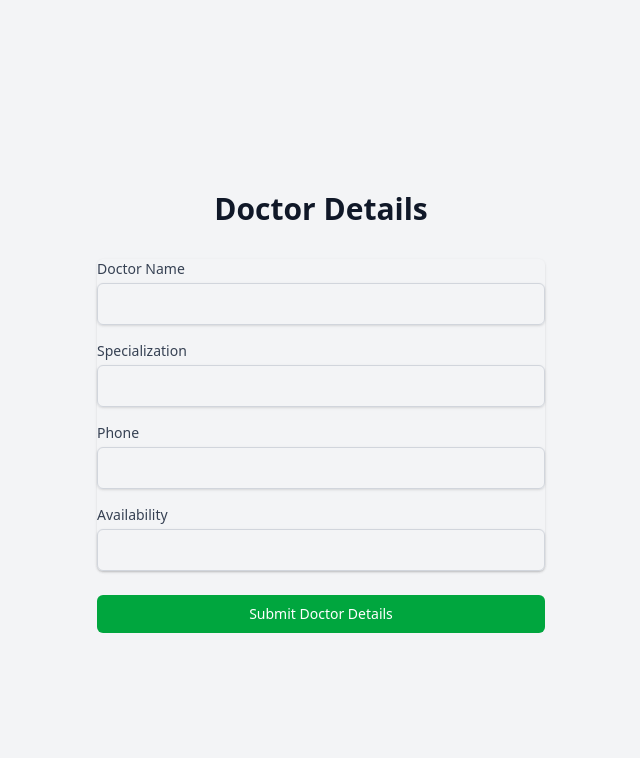
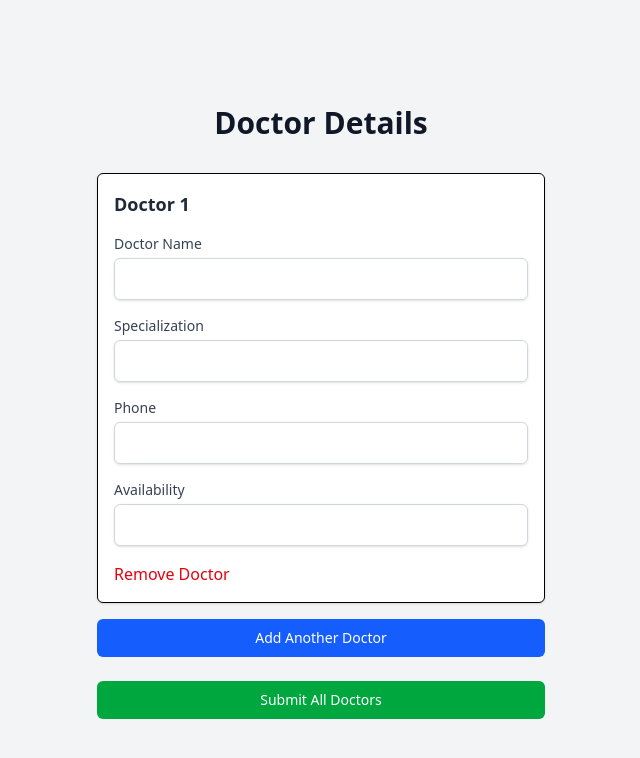
Before and after one commit to AsmiVats/Health-Hack, a React (Vite) app in the folder Frontend/: page /doctor-form in a window 1280 px wide. Shown: the top 758 px of the page, without its empty margins (319-959 px from the left). Built offline with nearby package versions, Linux system fonts and the light colour scheme.

Commit message:
feat: enhance DoctorForm component to support multiple doctor entries

```diff
--- a/Frontend/src/components/DoctorForm.jsx
+++ b/Frontend/src/components/DoctorForm.jsx
@@ -1,95 +1,143 @@
-import React, { useState } from "react";
+import { useState } from "react";
 
 const DoctorForm = () => {
-  const [formData, setFormData] = useState({
-    name: "",
-    specialization: "",
-    phone: "",
-    availability: "",
-  });
+  const [doctors, setDoctors] = useState([
+    { name: "", specialization: "", phone: "", availability: "" },
+  ]);
 
-  const handleChange = (e) => {
+  const handleChange = (index, e) => {
     const { name, value } = e.target;
-    setFormData((prevState) => ({ ...prevState, [name]: value }));
+    const updatedDoctors = [...doctors];
+    updatedDoctors[index][name] = value;
+    setDoctors(updatedDoctors);
+  };
+
+  const handleAddDoctor = () => {
+    setDoctors([
+      ...doctors,
+      { name: "", specialization: "", phone: "", availability: "" },
+    ]);
+  };
+
+  const handleRemoveDoctor = (index) => {
+    const updatedDoctors = doctors.filter((_, i) => i !== index);
+    setDoctors(updatedDoctors);
   };
 
   const handleSubmit = (e) => {
     e.preventDefault();
-    console.log("Doctor Form Data:", formData);
+    console.log("Doctors Data:", doctors);
   };
 
   return (
     <div className="min-h-screen bg-gray-100 flex items-center justify-center py-12 px-4 sm:px-6 lg:px-8">
       <div className="max-w-md w-full space-y-8">
         <div>
-          <h2 className="mt-6 text-center text-3xl font-extrabold text-gray-900">Doctor Details</h2>
+          <h2 className="mt-6 text-center text-3xl font-extrabold text-gray-900">
+            Doctor Details
+          </h2>
         </div>
         <form className="mt-8 space-y-6" onSubmit={handleSubmit}>
-          <div className="rounded-md shadow-sm space-y-4">
+          {doctors.map((doctor, index) => (
+            <div
+              key={index}
+              className="rounded-md shadow-sm space-y-4 border p-4 mb-4 bg-white"
+            >
+              <h3 className="text-lg font-semibold text-gray-800">
+                Doctor {index + 1}
+              </h3>
               <div className="mb-4">
-              <label htmlFor="name" className="block text-sm font-medium text-gray-700 mb-1">
+                <label
+                  htmlFor={`name-${index}`}
+                  className="block text-sm font-medium text-gray-700 mb-1"
+                >
                   Doctor Name
                 </label>
                 <input
                   type="text"
                   name="name"
-                id="name"
-                value={formData.name}
-                onChange={handleChange}
+                  id={`name-${index}`}
+                  value={doctor.name}
+                  onChange={(e) => handleChange(index, e)}
                   required
                   className="w-full px-3 py-2 border border-gray-300 rounded-md shadow-sm focus:outline-none focus:ring-2 focus:ring-blue-500 focus:border-blue-500"
                 />
               </div>
               <div className="mb-4">
-              <label htmlFor="specialization" className="block text-sm font-medium text-gray-700 mb-1">
+                <label
+                  htmlFor={`specialization-${index}`}
+                  className="block text-sm font-medium text-gray-700 mb-1"
+                >
                   Specialization
                 </label>
                 <input
                   type="text"
                   name="specialization"
-                id="specialization"
-                value={formData.specialization}
-                onChange={handleChange}
+                  id={`specialization-${index}`}
+                  value={doctor.specialization}
+                  onChange={(e) => handleChange(index, e)}
                   required
                   className="w-full px-3 py-2 border border-gray-300 rounded-md shadow-sm focus:outline-none focus:ring-2 focus:ring-blue-500 focus:border-blue-500"
                 />
               </div>
               <div className="mb-4">
-              <label htmlFor="phone" className="block text-sm font-medium text-gray-700 mb-1">
+                <label
+                  htmlFor={`phone-${index}`}
+                  className="block text-sm font-medium text-gray-700 mb-1"
+                >
                   Phone
                 </label>
                 <input
                   type="tel"
                   name="phone"
-                id="phone"
-                value={formData.phone}
-                onChange={handleChange}
+                  id={`phone-${index}`}
+                  value={doctor.phone}
+                  onChange={(e) => handleChange(index, e)}
                   required
                   className="w-full px-3 py-2 border border-gray-300 rounded-md shadow-sm focus:outline-none focus:ring-2 focus:ring-blue-500 focus:border-blue-500"
                 />
               </div>
               <div className="mb-4">
-              <label htmlFor="availability" className="block text-sm font-medium text-gray-700 mb-1">
+                <label
+                  htmlFor={`availability-${index}`}
+                  className="block text-sm font-medium text-gray-700 mb-1"
+                >
                   Availability
                 </label>
                 <input
                   type="text"
                   name="availability"
-                id="availability"
-                value={formData.availability}
-                onChange={handleChange}
+                  id={`availability-${index}`}
+                  value={doctor.availability}
+                  onChange={(e) => handleChange(index, e)}
                   required
                   className="w-full px-3 py-2 border border-gray-300 rounded-md shadow-sm focus:outline-none focus:ring-2 focus:ring-blue-500 focus:border-blue-500"
                 />
               </div>
+              <button
+                type="button"
+                onClick={() => handleRemoveDoctor(index)}
+                className="text-red-600 hover:underline"
+              >
+                Remove Doctor
+              </button>
             </div>
-
+          ))}
+          <div className="space-y-4">
+            <button
+              type="button"
+              onClick={handleAddDoctor}
+              className="w-full flex justify-center py-2 px-4 border border-transparent text-sm font-medium rounded-md text-white bg-blue-600 hover:bg-blue-700 focus:outline-none focus:ring-2 focus:ring-offset-2 focus:ring-blue-500"
+            >
+              Add Another Doctor
+            </button>
+          </div>
           <div>
             <button
               type="submit"
               className="group relative w-full flex justify-center py-2 px-4 border border-transparent text-sm font-medium rounded-md text-white bg-green-600 hover:bg-green-700 focus:outline-none focus:ring-2 focus:ring-offset-2 focus:ring-green-500"
             >
-              Submit Doctor Details
+              Submit All Doctors
             </button>
           </div>
         </form>
```
Also changed, not shown: 1 other file (tests, documents, lock files or other folders). Lines whose indentation alone changed are shown as unchanged.
